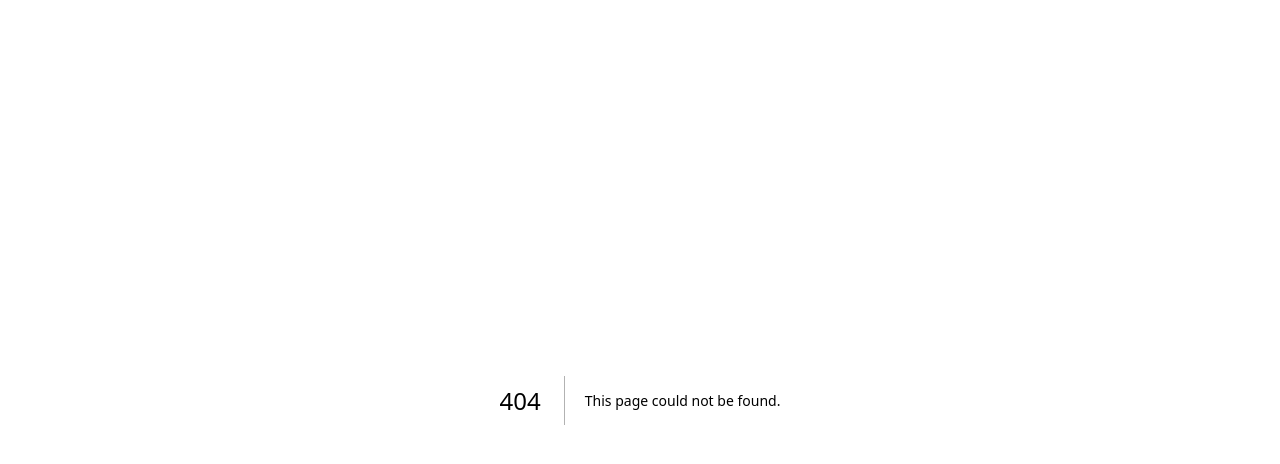
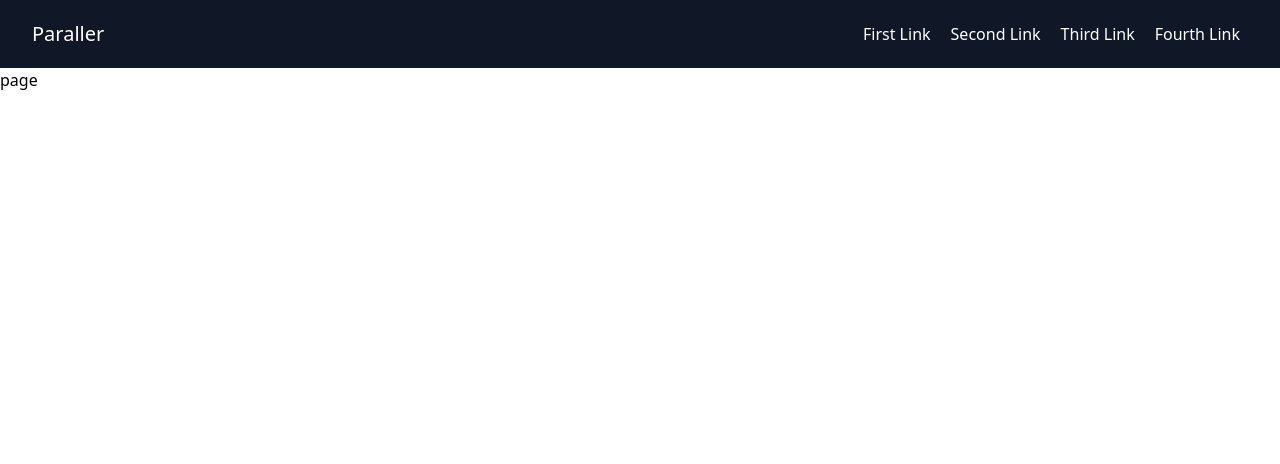
Before and after one commit to arakash-developer/parallerouting, a Next.js app: page /parallerdashboard in a window 1280 px wide. Before the commit this address had no page. Shown: the top 464 px of the page. Built offline with nearby package versions, Linux system fonts and the light colour scheme.

Commit message:
refactor layout and add Header component; implement Rubik font and create parallel dashboard structure

```diff
--- /dev/null
+++ b/app/(pages)/parallerdashboard/layout.jsx
@@ -0,0 +1,5 @@
+const layout = ({ children }) => {
+  return <>{children}</>;
+};
+
+export default layout;
--- /dev/null
+++ b/app/(pages)/parallerdashboard/page.jsx
@@ -0,0 +1,9 @@
+import React from 'react'
+
+const page = () => {
+  return (
+    <div>page</div>
+  )
+}
+
+export default page
--- /dev/null
+++ b/app/components/Header.jsx
@@ -0,0 +1,21 @@
+import React from 'react'
+
+const Header = () => {
+  return (
+    <header className="bg-gray-900 text-white body-font">
+      <div className="container mx-auto flex flex-wrap p-5 flex-col md:flex-row items-center">
+        <a className="flex title-font font-medium items-center text-white mb-4 md:mb-0">
+          <span className="ml-3 text-xl">Paraller</span>
+        </a>
+        <nav className="md:ml-auto flex flex-wrap items-center text-base justify-center">
+          <a className="mr-5 hover:text-white">First Link</a>
+          <a className="mr-5 hover:text-white">Second Link</a>
+          <a className="mr-5 hover:text-white">Third Link</a>
+          <a className="mr-5 hover:text-white">Fourth Link</a>
+        </nav>
+      </div>
+    </header>
+  )
+}
+
+export default Header
--- a/app/layout.js
+++ b/app/layout.js
@@ -1,13 +1,9 @@
-import { Geist, Geist_Mono } from "next/font/google";
+import { Rubik } from "next/font/google";
 import "./globals.css";
+import Header from "@/app/components/Header";
 
-const geistSans = Geist({
-  variable: "--font-geist-sans",
-  subsets: ["latin"],
-});
-
-const geistMono = Geist_Mono({
-  variable: "--font-geist-mono",
+const rubik = Rubik({
+  variable: "--font-rubik",
   subsets: ["latin"],
 });
 
@@ -19,9 +15,8 @@ export const metadata = {
 export default function RootLayout({ children }) {
   return (
     <html lang="en">
-      <body
-        className={`${geistSans.variable} ${geistMono.variable} antialiased`}
-      >
+      <body className={`${rubik.variable} antialiased`}>
+        <Header />
         {children}
       </body>
     </html>
```
